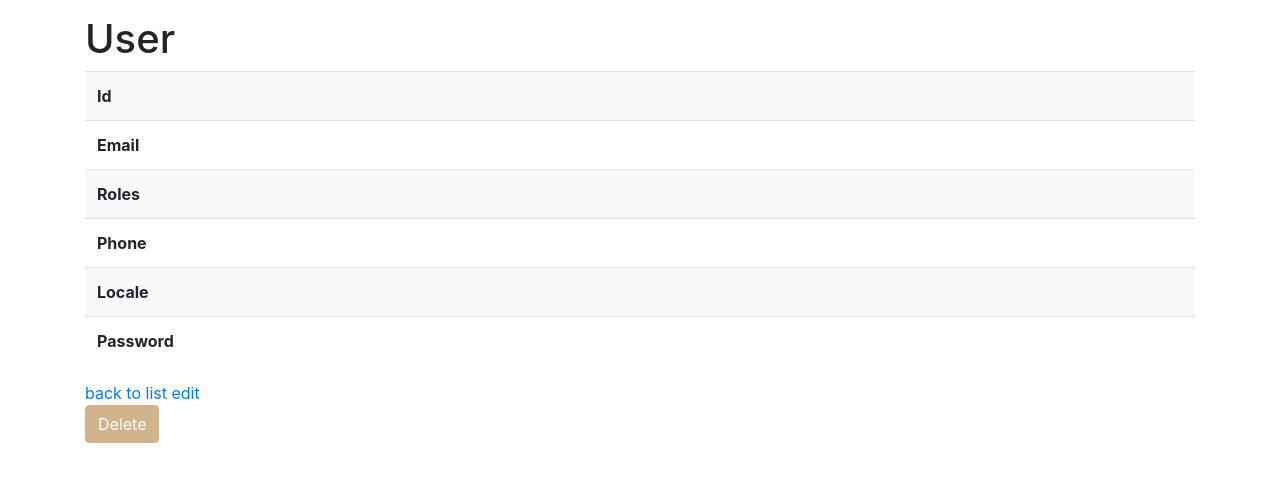
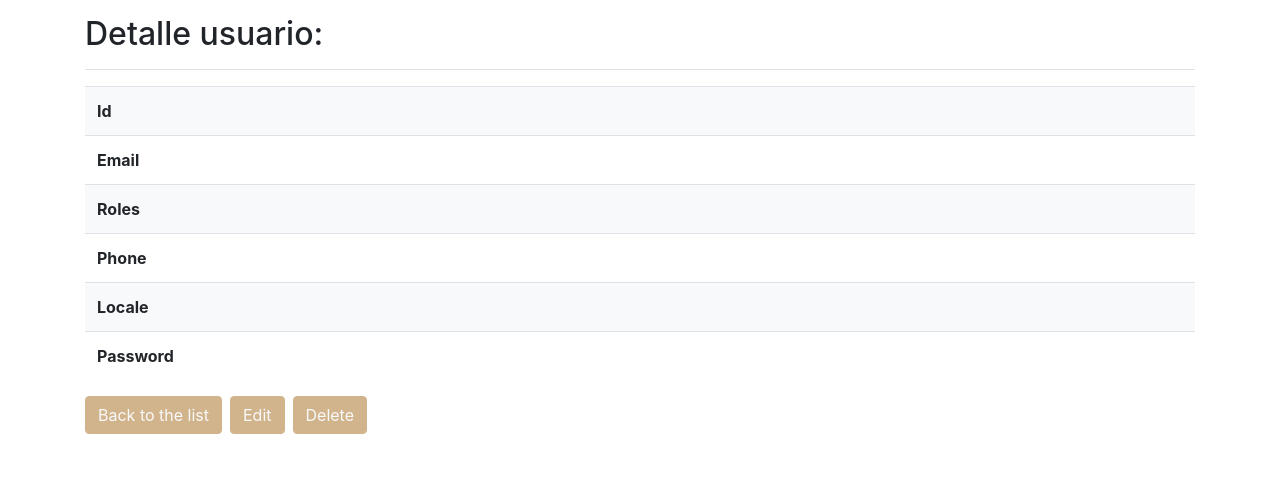
Before and after one commit to marcduranxanco/budget-maker, a Symfony app: template templates/user/show.html.twig in a window 1280 px wide. Shown: the part 66-548 px from the top of the page. Run offline with Twig, Linux system fonts and the light colour scheme; the template is opened without the code that fills it, so the values that code supplies are empty; some libraries are stand-ins or nearby versions.

Commit message:
Front - Refactor - Actualiza el Crud de usuarios

```diff
--- a/assets/styles/app.css
+++ b/assets/styles/app.css
@@ -14,23 +14,6 @@ header {
 }
 .btn a {
     color: #f8f9fa;
-}
-
-table td a {
-    display: inline-block;
-    padding: 6px 12px;
-    background-color: Tan;
-    color: #ffffff;
-    text-decoration: none;
-    border-radius: 4px;
-    transition: background-color 0.3s ease;
-}
-
-/* Estilo al pasar el ratón sobre los elementos <a> */
-table td a:hover {
-    text-decoration: none;
-    background-color: #555555;
-    color: white;
 }
 
 thead {
--- a/templates/base/common-elements/details_title.html.twig
+++ b/templates/base/common-elements/details_title.html.twig
@@ -1,3 +1,6 @@
+{% set path = path | default('') %}
+{% set button_text = button_text | default('') %}
+
 <div class="d-flex justify-content-between flex-wrap flex-md-nowrap align-items-center pb-2 mb-3 border-bottom">
     <h1 class="h2">{{ title }}</h1>
     {% if path and button_text%}
--- a/templates/base/common-elements/navbar.html.twig
+++ b/templates/base/common-elements/navbar.html.twig
@@ -5,25 +5,25 @@
         <ul class="navbar-nav mr-auto">
             {% if is_granted('ROLE_ADMIN') %}
                 <li class="nav-item">
-                    <a class="nav-link" href="{{ path('app_user_index')}}">Admin</a>
+                    <a class="nav-link" href="{{ path('app_user_index')}}">Usuarios</a>
                 </li>
             {% endif %}
 
             {% if is_granted('ROLE_COMERCIAL') %}
                 <li class="nav-item">
-                    <a class="nav-link" href="{{ path('app_presupuesto_index') }}">Comercial</a>
+                    <a class="nav-link" href="{{ path('app_presupuesto_index') }}">Panel Comercial</a>
                 </li>
             {% endif %}
 
             {% if is_granted('ROLE_JEFEPROYECTO') %}
                 <li class="nav-item">
-                    <a class="nav-link" href="{{ path('app_proyecto_index') }}">Jefe Proyecto</a>
+                    <a class="nav-link" href="{{ path('app_proyecto_index') }}">Proyectos</a>
                 </li>
             {% endif %}
 
             {% if is_granted('ROLE_EMPLEADO') %}
                 <li class="nav-item">
-                    <a class="nav-link" href="{{ path('app_tarea_index') }}">Empleado</a>
+                    <a class="nav-link" href="{{ path('app_tarea_index') }}">Tareas</a>
                 </li>
             {% endif %}
         </ul>
--- a/templates/user/_delete_form.html.twig
+++ b/templates/user/_delete_form.html.twig
@@ -1,4 +1,4 @@
 <form method="post" action="{{ path('app_user_delete', {'id': user.id}) }}" onsubmit="return confirm('Are you sure you want to delete this item?');">
     <input type="hidden" name="_token" value="{{ csrf_token('delete' ~ user.id) }}">
-    <button class="btn">Delete</button>
+    <button class="btn">{{ 'Delete' | trans }}</button>
 </form>
--- a/templates/user/index.html.twig
+++ b/templates/user/index.html.twig
@@ -27,8 +27,8 @@
                 <td>{{ user.phone }}</td>
                 <td>{{ user.locale }}</td>
                 <td>
-                    <a href="{{ path('app_user_show', {'id': user.id}) }}">show</a>
-                    <a href="{{ path('app_user_edit', {'id': user.id}) }}">edit</a>
+                    <a href="{{ path('app_user_show', {'id': user.id}) }}" class="btn btn-secondary mr-2">show</a>
+                    <a href="{{ path('app_user_edit', {'id': user.id}) }}" class="btn btn-secondary mr-2">edit</a>
                 </td>
             </tr>
         {% else %}
--- a/templates/user/new.html.twig
+++ b/templates/user/new.html.twig
@@ -5,5 +5,7 @@
 
     {{ include('user/_form.html.twig') }}
 
-    <a href="{{ path('app_user_index') }}">back to list</a>
+    <div class="d-flex flex-row align-items-center mt-3">
+        <a href="{{ path('app_user_index') }}" class="btn btn-secondary mr-2">Volver al listado</a>
+    </div>
 {% endblock %}
--- a/templates/user/show.html.twig
+++ b/templates/user/show.html.twig
@@ -1,7 +1,9 @@
 {% extends 'base/base.html.twig' %}
 
 {% block body %}
-    <h1>User</h1>
+    {% include 'base/common-elements/details_title.html.twig' with {
+        'title': 'Detalle usuario: ' ~ user.email
+    } %}
 
     <table class="table">
         <tbody>
@@ -32,9 +34,11 @@
         </tbody>
     </table>
 
-    <a href="{{ path('app_user_index') }}">back to list</a>
+    <div class="d-flex flex-row align-items-center mb-3">
+        <a href="{{ path('app_user_index') }}" class="btn btn-secondary mr-2">{{ 'Back to the list' | trans }}</a>
+        <a href="{{ path('app_user_edit', {'id': user.id}) }}" class="btn btn-primary mr-2">{{ 'Edit' | trans }}</a>
 
-    <a href="{{ path('app_user_edit', {'id': user.id}) }}">edit</a>
+        {{ include('user/_delete_form.html.twig' ) }}
+    </div>
 
-    {{ include('user/_delete_form.html.twig') }}
 {% endblock %}
```
Also changed, not shown: templates/user/edit.html.twig (+5 -4 lines), 1 other file.
